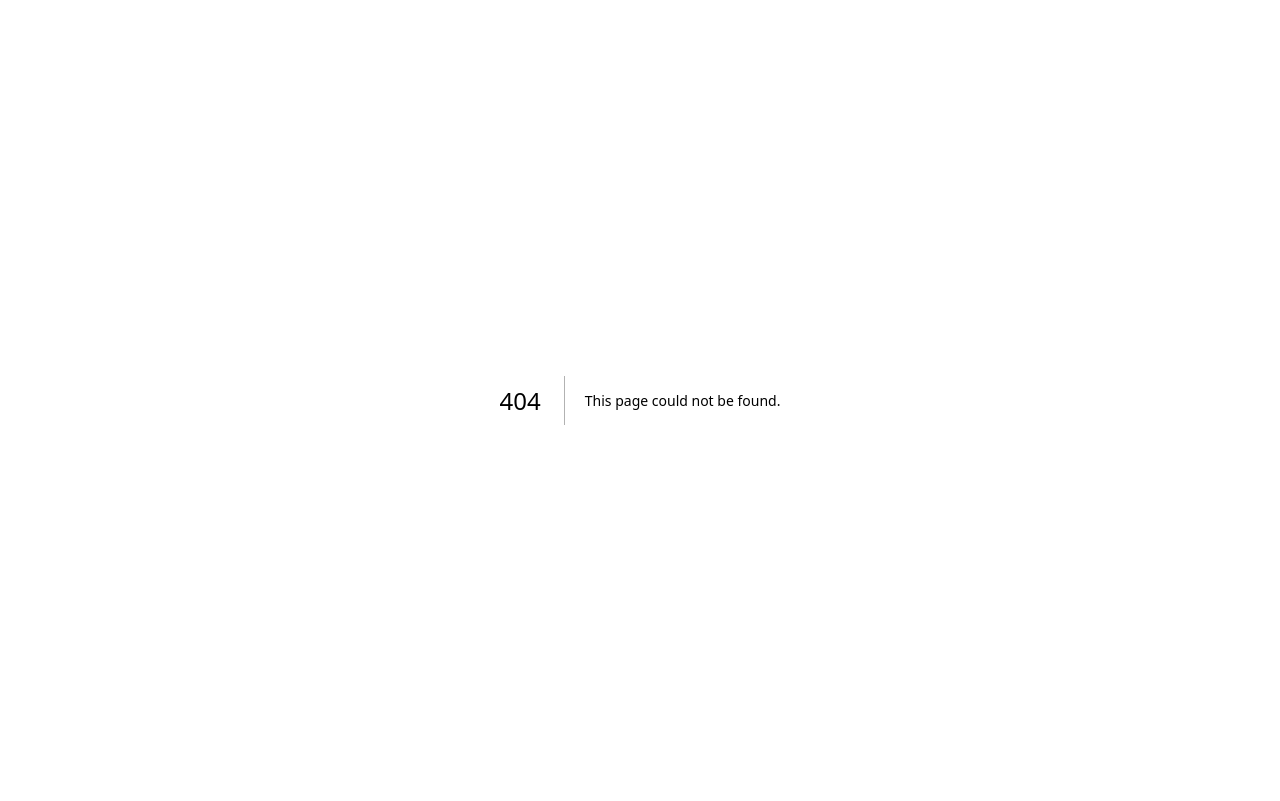
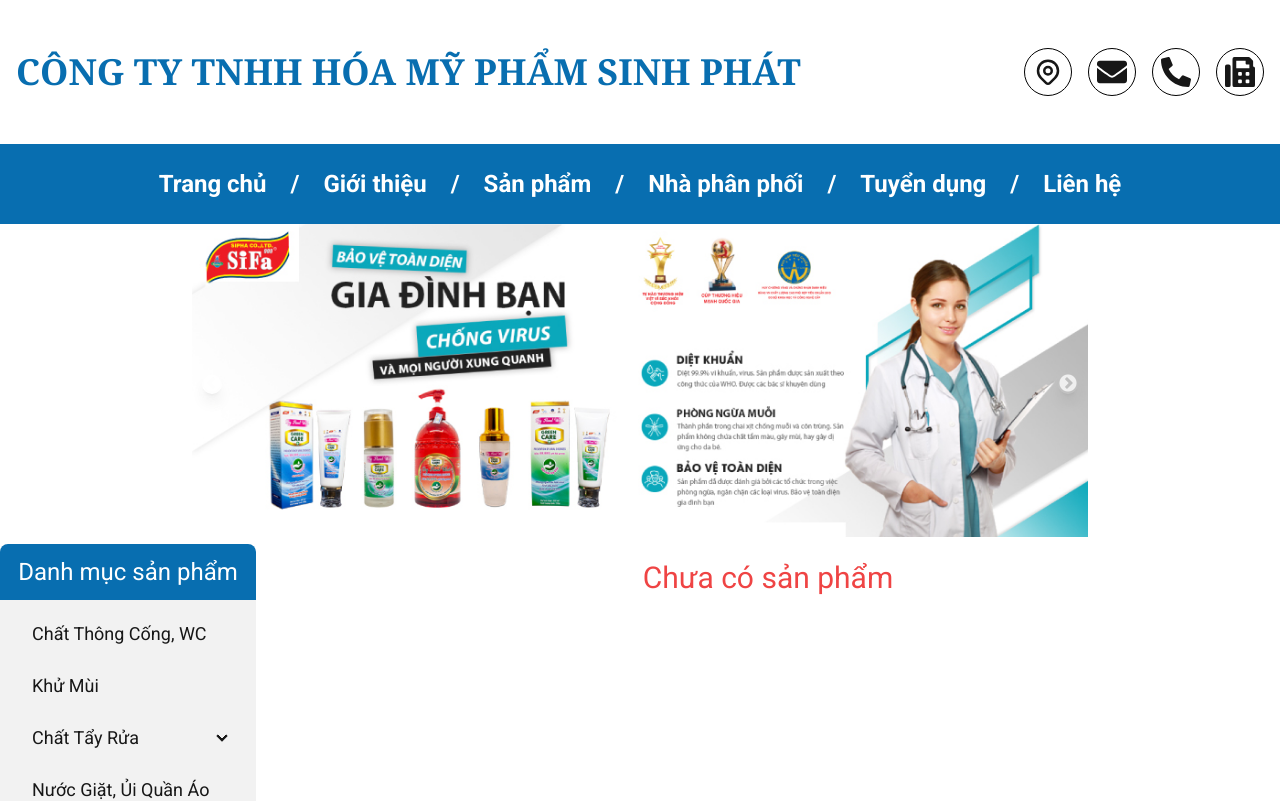
Before and after one commit to huutamisme/sifa999, a Next.js app: page /san-pham/chat-tay-rua in a window 1280 px wide. Before the commit this address had no page. Shown: the top 801 px of the page. Built offline with nearby package versions, Linux system fonts and the light colour scheme.

Commit message:
Implement products by type page

```diff
--- a/app/components/BSProductData.ts
+++ b/app/components/BSProductData.ts
@@ -4,14 +4,14 @@
     {
         id: 1,
         type: "chat-thong-cong-wc",
-        img: "/banner1.jpg",
+        img: "/Banner/banner1.jpg",
         name: "hello",
         price: 70000,
     },
     {
         id: 2,
         type: "chat-thong-cong-wc",
-        img: "/banner1.jpg",
+        img: "/Banner/banner1.jpg",
         name: "hi",
         price: 85000,
     },
--- /dev/null
+++ b/app/san-pham/[typeSlug]/page.tsx
@@ -0,0 +1,53 @@
+"use client";
+
+import { Products } from "../ProductData";
+import { useParams } from "next/navigation";
+import NavLayout from "@/components/NavLayout";
+import { Product } from "@/types";
+import Image from "next/image";
+
+const TypeProduct: React.FC = () => {
+    const { typeSlug } = useParams();
+
+    const dataSource: Product[] = Products as Product[];
+
+    const filteredProducts: Product[] = dataSource.filter(
+        (product) => product.type === typeSlug
+    );
+
+    return (
+        <NavLayout>
+            <div className="space-y-5 mt-4">
+                {filteredProducts.length === 0 ? (
+                    <h2 className="text-3xl text-center text-red-500">Chưa có sản phẩm</h2>
+                ) : (
+                    <div className="grid grid-cols-1 md:grid-cols-2 xl:grid-cols-3 gap-4 relative">
+                        {filteredProducts.map((product) => (
+                            <div key={product.id} className="card bg-base-100 shadow-xl flex items-center border border-2">
+                                <div className="card-body flex items-center text-black">
+                                    <div className="card-title text-center flex items-center justify-center min-h-[50px]">
+                                        <h2>{product.name}</h2>
+                                    </div>
+                                    <figure className="flex items-center justify-center h-[200px] w-full">
+                                        <Image
+                                            src={product.img}
+                                            alt={`Product ${product.id} image`}
+                                            width={250}
+                                            height={150}
+                                            className="object-contain h-full"
+                                        />
+                                    </figure>
+                                    <div className="flex items-center justify-center px-10 py-2 min-h-[50px]">
+                                        <strong>Giá: {product.price.toLocaleString('vi-vn')}</strong>
+                                    </div>
+                                </div>
+                            </div>
+                        ))}
+                    </div>
+                )}
+            </div>
+        </NavLayout>
+    );
+};
+
+export default TypeProduct;
--- a/components/Banner.tsx
+++ b/components/Banner.tsx
@@ -39,7 +39,7 @@
                             src={banner}
                             alt={`Banner ${index + 1}`}
                             width={980}
-                            height={500}
+                            height={300}
                             priority={index === 0}
                         />
                     </div>
--- a/components/Footer.tsx
+++ b/components/Footer.tsx
@@ -7,11 +7,11 @@
 
 const navItem: NavItem[] = [
     { name: "Trang chủ", href: "/" },
-    { name: "Giới thiệu", href: "/about" },
-    { name: "Sản phẩm", href: "/products" },
-    { name: "Nhà phân phối", href: "/distributor" },
-    { name: "Tuyển dụng", href: "/recruitment" },
-    { name: "Liên hệ", href: "/contact" },
+    { name: "Giới thiệu", href: "/gioi-thieu" },
+    { name: "Sản phẩm", href: "/san-pham" },
+    { name: "Nhà phân phối", href: "/nha-phan-phoi" },
+    { name: "Tuyển dụng", href: "/tuyen-dung" },
+    { name: "Liên hệ", href: "/lien-he" },
 ]
 const Footer: React.FC = () => {
     return (
--- a/components/Listing.tsx
+++ b/components/Listing.tsx
@@ -53,14 +53,14 @@
                         {category.subCategories && category.subCategories.length > 0 ? (
                             <details>
                                 <summary>
-                                    <Link href={category.href}>
+                                    <Link href={`san-pham/${category.href}`}>
                                         {category.name}
                                     </Link>
                                 </summary>
                                 <ul>
                                     {category.subCategories.map((subCategory, subIndex) => (
                                         <li key={subIndex}>
-                                            <Link href={subCategory.href}>
+                                            <Link href={`san-pham/${subCategory.href}`}>
                                                 {subCategory.name}
                                             </Link>
                                         </li>
@@ -68,7 +68,7 @@
                                 </ul>
                             </details>
                         ) : (
-                            <Link href={category.href}>
+                            <Link href={`san-pham/${category.href}`}>
                                 {category.name}
                             </Link>
                         )}
```
